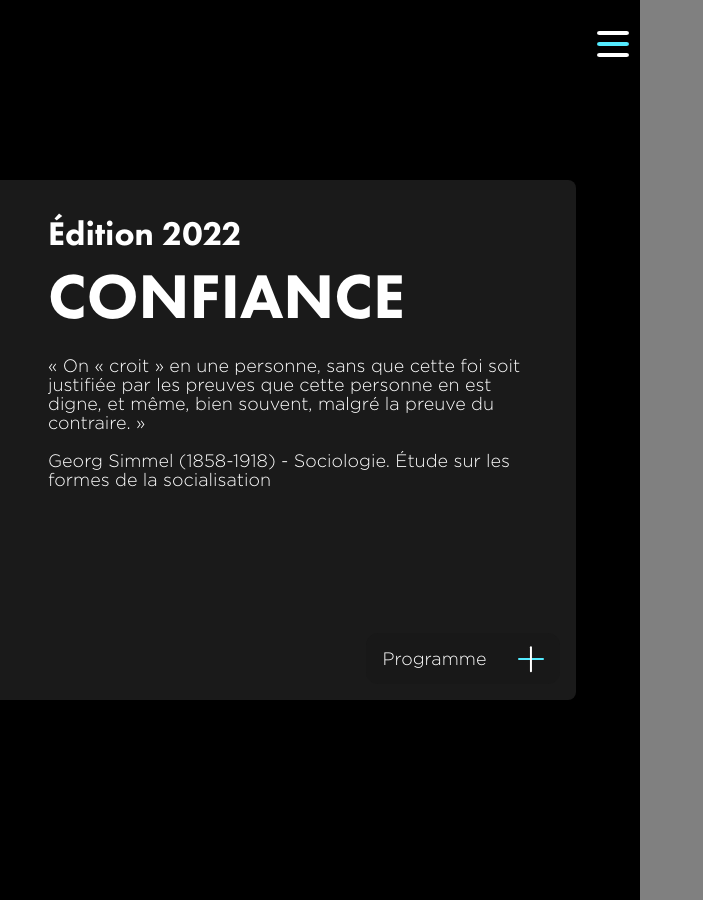
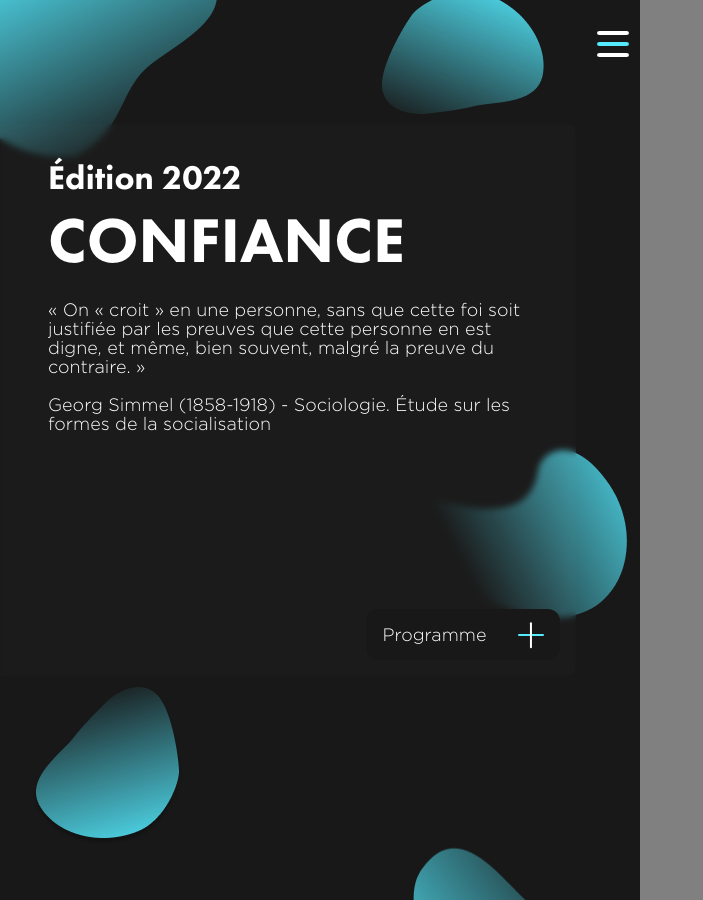
Before and after one commit to Digit-able-2022/digitable, a Jekyll site: the page built from _pages/index.html, in a window 1280 px wide. Shown: the whole page, without its empty margins (0-703 px from the left). Built offline with Jekyll 4.4.1, drawn with Linux system fonts in a browser that asks for light colours.

Commit message:
bulles bleues et text dynamic

```diff
--- a/_includes/components/leftSide.html
+++ b/_includes/components/leftSide.html
@@ -1,4 +1,9 @@
-<section class="side left">
+<section class="side left bgBlack">
+  <img class="bublle" id="bHG" src="/assets/tachesbleues/hg.png" alt="">
+  <img src="/assets/tachesbleues/hd.png" alt="" class="bublle" id="bHD">
+  <img src="/assets/tachesbleues/m.png" alt="" class="bublle" id="bM">
+  <img src="/assets/tachesbleues/bg.png" alt="" class="bublle" id="bBG">
+  <img src="/assets/tachesbleues/bd.png" alt="" class="bublle" id="bBD">
   {% include components/hNavBar.html %}
   {% include components/sideText.html %}
 </section>
--- a/_includes/components/sideText.html
+++ b/_includes/components/sideText.html
@@ -1,12 +1,9 @@
-<article class="textWhite">
-  <h2>Édition 2022</h2>
-  <h1>CONFIANCE</h1>
-  <p>« On « croit » en une personne, sans que cette foi soit justifiée par les preuves que cette personne en est
-    digne, et même, bien souvent, malgré la preuve du contraire. »
+<article class="textWhite txtWhite">
+  {% assign rightYear = site.data.data.sideText | where: "year", "2022" %}
+  <h2>Édition {{ rightYear[0].year }}</h2>
+  <h1>{{ rightYear[0].theme }}</h1>
 
-  </p>
-  <p>
-    Georg Simmel (1858-1918) - Sociologie. Étude sur les formes de la socialisation
+  <p>{{ rightYear[0].resume }}
   </p>
   <section class="programmeSec flex">
     <div></div>
--- a/_sass/abstracts/components.scss
+++ b/_sass/abstracts/components.scss
@@ -38,6 +38,9 @@
     margin: 0;
   }
 }
+.bublle{
+  position: absolute;
+}
 .croix{
   position: relative;
   &::before, &::after{
--- a/_sass/accueil.scss
+++ b/_sass/accueil.scss
@@ -5,31 +5,35 @@
 }
 .sideContainer{
   display: flex;
+  overflow: hidden;
 }
 .left{
-  background: black;
+  position: relative;
 }
 .right{
   background: gray;
 }
-
+/************************* LEFT SIDE ***********************************/
 //side Text
 .textWhite{
   position: relative;
   padding: 2rem 3rem;
-  background-color: rgba(255, 255, 255, 0.103);
+  background-color: rgba(255, 255, 255, 0.014);
+
+  backdrop-filter: blur( 3px );
+
 
   border-bottom-right-radius: 8px;
   border-top-right-radius: 8px;
 
-  color: white;
+
   h1{font-size: $fsTitle;font-family: $ffFutura;}
   h2{font-size: $fsSsTitle;font-family: $ffFutura;}
   p{font-size: $fsText;margin: 1.2rem 0;font-family: $ffGotham;}
 
   width: 90%;
 
-  margin: 7rem 0;
+  margin: 3.5rem 0;
 }
 //hNavBar
 
@@ -44,6 +48,15 @@
   align-items: center;
   justify-content: space-between;
   transform: translate(2rem, 1rem);
-  margin-top: 8rem;
+  margin-top: 10rem;
 }
 //le reste dans components
+
+//bulles bleues
+#bHG{transform: translate(-50px ,-50px);}
+#bHD{right: 15%;transform: translateY(-10px);}
+#bM{right: 2%;top: 50%;}
+#bBG{left: 5%;bottom: 6%;}
+#bBD{right: 0;bottom: 0;transform: translateY(80%);}
+
+/************************* Right SIDE ***********************************/
```
Also changed, not shown: _data/data.yml (+7 -2 lines), assets/tachesbleues/bd.png (added), assets/tachesbleues/bg.png (added), assets/tachesbleues/hd.png (added), assets/tachesbleues/hg.png (added), assets/tachesbleues/m.png (added), 4 other files.
